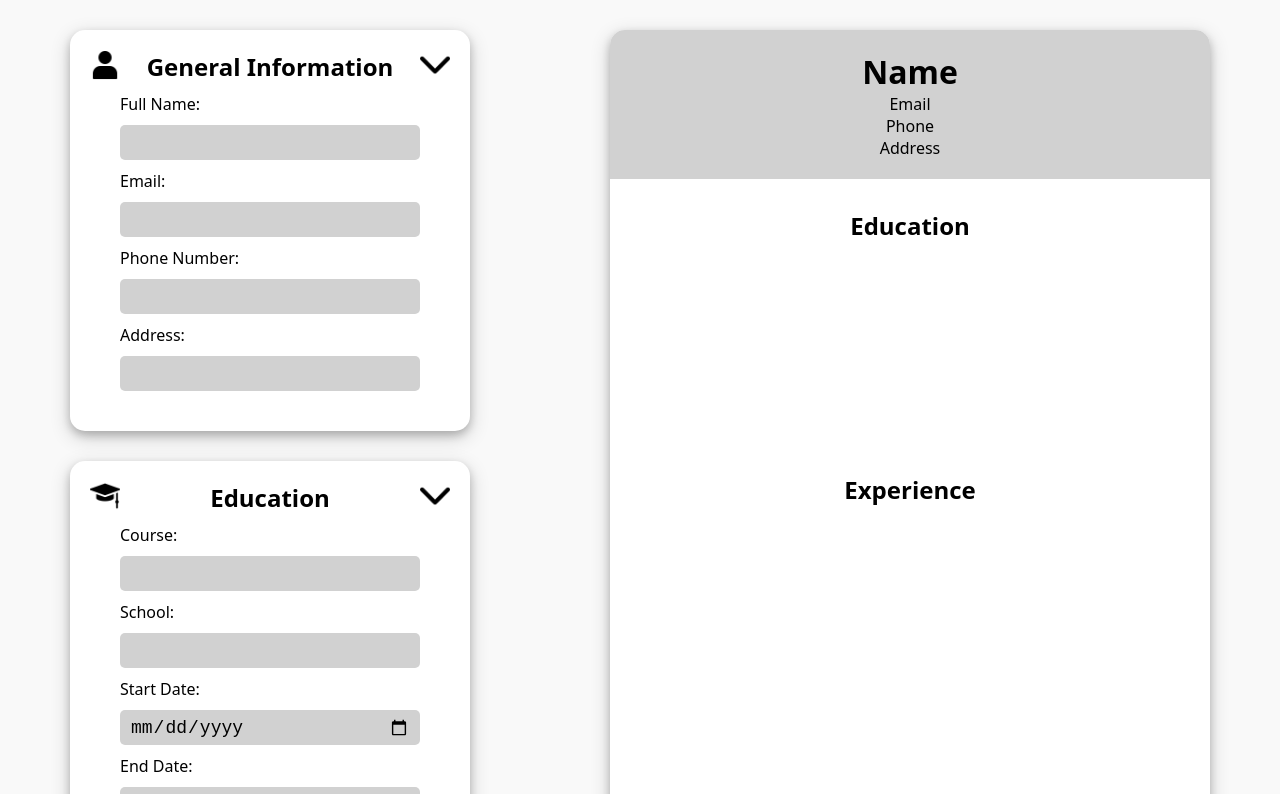
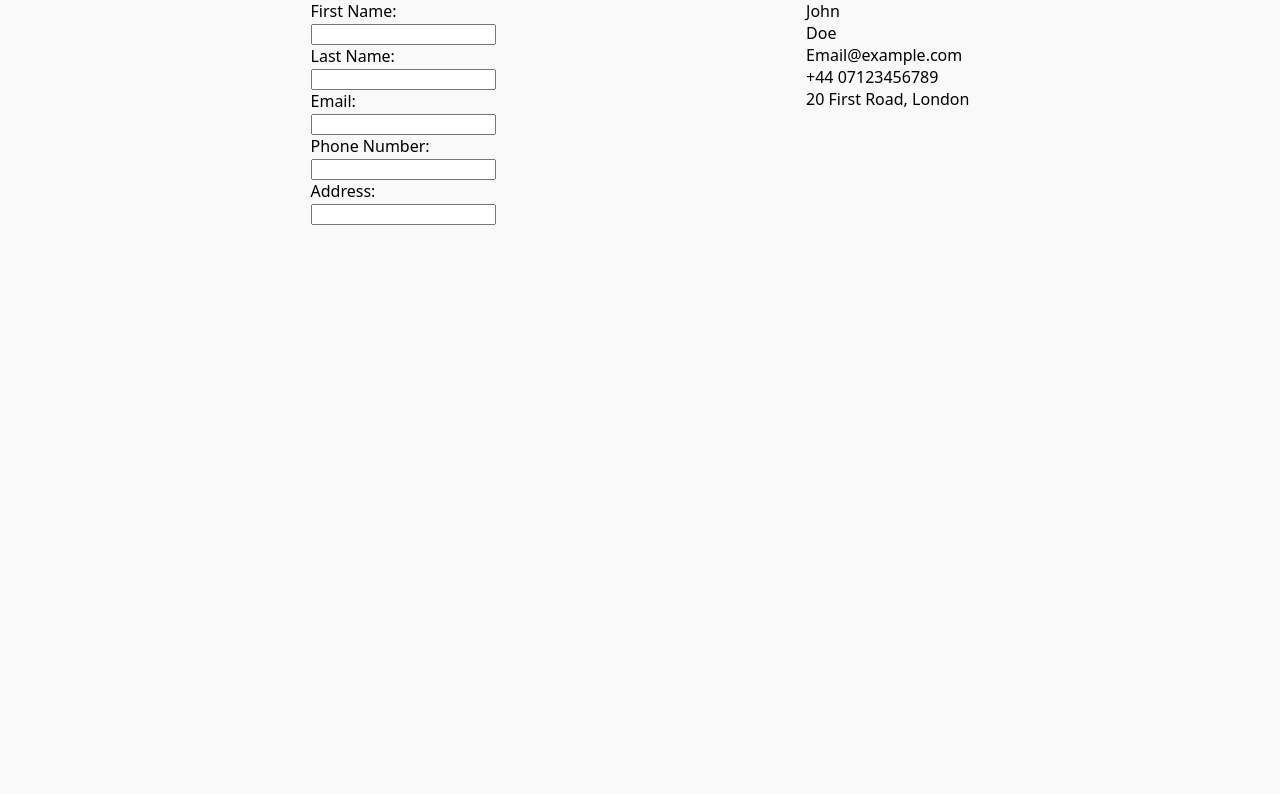
Before and after one commit to ants-1/cv-application, a React (Vite) app: page / in a window 1280 px wide. Shown: the top 794 px of the page. Built offline with nearby package versions, Linux system fonts and the light colour scheme.

Commit message:
Add GeneralInfo section

```diff
--- a/src/App.jsx
+++ b/src/App.jsx
@@ -1,21 +1,56 @@
 import "./styles/App.css";
+import { useState } from "react";
+import GeneralInfoForm from "./components/GeneralInfoForm";
 import GeneralInfo from "./components/GeneralInfo";
-import Education from "./components/Education";
-import Experience from "./components/Experience";
-import CVTemplate from "./components/CVTemplate";
 
 function App() {
+  const [firstName, setFirstName] = useState("John");
+  const [lastName, setLastName] = useState("Doe");
+  const [email, setEmail] = useState("Email@example.com");
+  const [phoneNum, setPhoneNum] = useState("+44 07123456789");
+  const [address, setAddress] = useState("20 First Road, London");
+
+  function handleFirstNameChange(e) {
+    setFirstName(e.target.value);
+  }
+
+  function handleLastNameChange(e) {
+    setLastName(e.target.value);
+  }
+
+  function handleEmailChange(e) {
+    setEmail(e.target.value);
+  }
+
+  function handlePhoneNumChange(e) {
+    setPhoneNum(e.target.value);
+  }
+
+  function handleAddressChange(e) {
+    setAddress(e.target.value);
+  }
+
   return (
     <>
       <main>
-        <div className="sidebar">
-          <GeneralInfo />
-          <Education />
-          <Experience />
-        </div>
-        <div className="content">
-          <CVTemplate />
-        </div>
+        <section className="cv-form">
+          <GeneralInfoForm
+            changeFirstName={handleFirstNameChange}
+            changeLastName={handleLastNameChange}
+            changeEmail={handleEmailChange}
+            changePhoneNum={handlePhoneNumChange}
+            changeAddress={handleAddressChange}
+          />
+        </section>
+        <section className="cv">
+          <GeneralInfo
+            firstName={firstName}
+            lastName={lastName}
+            email={email}
+            phoneNum={phoneNum}
+            address={address}
+          />
+        </section>
       </main>
     </>
   );
--- a/src/components/Button.jsx
+++ /dev/null
@@ -1,7 +0,0 @@
-function Button({ name, type }) {
-    return (
-        <button type={type}>{name}</button>
-    )
-}
-
-export default Button;
--- a/src/components/CVTemplate.jsx
+++ /dev/null
@@ -1,20 +0,0 @@
-function CVTemplate() {
-  return (
-    <div className="cv-template">
-      <div className="cv-general-info">
-        <h1 className="name">Name</h1>
-        <p className="email">Email</p>
-        <p className="phone-num">Phone</p>
-        <p className="address">Address</p>
-      </div>
-      <div className="cv-education">
-        <h2>Education</h2>
-      </div>
-      <div className="cv-experience">
-        <h2>Experience</h2>
-      </div>
-    </div>
-  );
-}
-
-export default CVTemplate;
--- a/src/components/Education.jsx
+++ /dev/null
@@ -1,46 +0,0 @@
-import Inputs from "./Inputs";
-import Button from "./Button";
-import SectionHeader from "./SectionHeader";
-
-function Education() {
-  const sectionHeaderInfo = {
-    headerIcon: "src/assets/education.png",
-    menuIcon: "src/assets/arrow-down-sign-to-navigate.png",
-  };
-  return (
-    <div className="section">
-      <SectionHeader
-        headerClassName="education"
-        headerName="Education"
-        iconSrc={sectionHeaderInfo.headerIcon}
-        menuIcon={sectionHeaderInfo.menuIcon}
-      />
-      <div className="input-section">
-        <Inputs name="course" type="text" id="course" labelText="Course:" />
-        <Inputs name="school" type="text" id="school" labelText="School:" />
-        <Inputs
-          name="start-date"
-          type="date"
-          id="start-date"
-          labelText="Start Date:"
-        />
-        <Inputs
-          name="end-date"
-          type="date"
-          id="end-date"
-          labelText="End Date:"
-        />
-        <Inputs name="city" type="text" id="city" labelText="City:" />
-        <Inputs
-          name="country"
-          type="text"
-          id="country"
-          labelText="Country (Optional):"
-        />
-        <Button name="Submit" type="submit" />
-      </div>
-    </div>
-  );
-}
-
-export default Education;
--- a/src/components/Experience.jsx
+++ /dev/null
@@ -1,55 +0,0 @@
-import Inputs from "./Inputs";
-import Button from "./Button";
-import SectionHeader from "./SectionHeader";
-
-function Experience() {
-  const sectionHeaderInfo = {
-    headerIcon: "src/assets/job-icon.png",
-    menuIcon: "src/assets/arrow-down-sign-to-navigate.png",
-  };
-  return (
-    <div className="section">
-      <SectionHeader
-        headerClassName="experience"
-        headerName="Experience"
-        iconSrc={sectionHeaderInfo.headerIcon}
-        menuIcon={sectionHeaderInfo.menuIcon}
-      />
-      <div className="input-section">
-        <Inputs
-          name="company-name"
-          type="text"
-          id="company-name"
-          labelText="Company Name:"
-        />
-        <Inputs
-          name="position"
-          type="text"
-          id="position"
-          labelText="Position Title:"
-        />
-        <Inputs
-          name="description"
-          type="text"
-          id="description"
-          labelText="Description: "
-        />
-        <Inputs
-          name="start-date"
-          type="date"
-          id="start-date"
-          labelText="Start Date:"
-        />
-        <Inputs
-          name="end-date"
-          type="date"
-          id="end-date"
-          labelText="End Date:"
-        />
-        <Button name="Submit" type="type" />
-      </div>
-    </div>
-  );
-}
-
-export default Experience;
--- a/src/components/GeneralInfo.jsx
+++ b/src/components/GeneralInfo.jsx
@@ -1,36 +1,11 @@
-import Inputs from "./Inputs";
-import Button from "./Button";
-import SectionHeader from "./SectionHeader";
-
-function GeneralInfo() {
-  const sectionHeaderInfo = {
-    headerIcon: "src/assets/user.png",
-    menuIcon: "src/assets/arrow-down-sign-to-navigate.png",
-  };
+function GeneralInfo({ firstName, lastName, email, phoneNum, address }) {
   return (
-    <div className="section">
-      <SectionHeader
-        headerClassName="general-info"
-        headerName="General Information"
-        iconSrc={sectionHeaderInfo.headerIcon}
-        menuIcon={sectionHeaderInfo.menuIcon}
-      />
-      <div className="input-section">
-        <Inputs
-          name="full-name"
-          type="text"
-          id="full-name"
-          labelText="Full Name:"
-        />
-        <Inputs name="email" type="text" id="email" labelText="Email:" />
-        <Inputs
-          name="phone-number"
-          type="text"
-          id="phone-number"
-          labelText="Phone Number:"
-        />
-        <Inputs name="address" type="text" id="address" labelText="Address:" />
-      </div>
+    <div className="cv-general-info">
+      <p>{firstName}</p>
+      <p>{lastName}</p>
+      <p>{email}</p>
+      <p>{phoneNum}</p>
+      <p>{address}</p>
     </div>
   );
 }
--- /dev/null
+++ b/src/components/GeneralInfoForm.jsx
@@ -0,0 +1,36 @@
+function GeneralInfoForm({
+  changeFirstName,
+  changeLastName,
+  changeEmail,
+  changePhoneNum,
+  changeAddress,
+}) {
+  return (
+    <>
+      <form>
+        <label>
+          <p>First Name:</p>
+          <input type="text" onChange={changeFirstName} />
+        </label>
+        <label>
+          <p>Last Name:</p>
+          <input type="text" onChange={changeLastName} />
+        </label>
+        <label>
+          <p>Email:</p>
+          <input type="text" onChange={changeEmail} />
+        </label>
+        <label>
+          <p>Phone Number:</p>
+          <input type="text" onChange={changePhoneNum} />
+        </label>
+        <label>
+          <p>Address:</p>
+          <input type="text" onChange={changeAddress} />
+        </label>
+      </form>
+    </>
+  );
+}
+
+export default GeneralInfoForm;
--- a/src/components/Inputs.jsx
+++ /dev/null
@@ -1,10 +0,0 @@
-function Inputs({ name, type, id, labelText }) {
-    return (
-      <label htmlFor={name}>
-        <p>{labelText}</p>
-        <input type={type} name={name} id={id} />
-      </label>
-    );
-  }
-
-  export default Inputs;
--- a/src/components/SectionHeader.jsx
+++ /dev/null
@@ -1,11 +0,0 @@
-function SectionHeader({headerClassName, headerName, iconSrc, menuIcon }) {
-    return (
-        <div className={headerClassName}>
-            <img src={iconSrc} alt="" />
-            <h2>{headerName}</h2>
-            <img src={menuIcon} className="arrow-icon" alt="" />
-        </div>
-    )
-}
-
-export default SectionHeader;
--- a/src/styles/App.css
+++ b/src/styles/App.css
@@ -15,116 +15,7 @@ body {
     Oxygen, Ubuntu, Cantarell, "Open Sans", "Helvetica Neue", sans-serif;
 }
 
-img {
-  width: 30px;
-  height: 30px;
-}
-
 main {
   display: flex;
-  flex-direction: column;
-  align-items: center;
+  justify-content: space-evenly;
 }
-
-.general-info,
-.education,
-.experience {
-  display: flex;
-  justify-content: space-between;
-  width: 100%;
-}
-
-.section {
-  display: flex;
-  flex-direction: column;
-  align-items: center;
-  background-color: var(--white);
-  width: 400px;
-  margin: 30px 0;
-  padding: 20px;
-  border-radius: 15px;
-  box-shadow: 0 4px 8px 0 rgba(0, 0, 0, 0.2), 0 6px 20px 0 rgba(0, 0, 0, 0.19);
-}
-
-.input-section {
-  display: flex;
-  flex-direction: column;
-  align-items: center;
-  padding: 10px 40px;
-}
-
-input {
-  background-color: var(--grey);
-  border: none;
-  border-radius: 5px;
-  height: 35px;
-  width: 300px;
-  margin: 10px 0;
-  padding: 0px 10px;
-  font-size: 18px;
-}
-
-.arrow-icon {
-  cursor: pointer;
-}
-
-button {
-  display: block;
-  background-color: var(--grey);
-  height: 35px;
-  width: 200px;
-  margin: 10px 0;
-  border-radius: 5px;
-  border: none;
-  font-size: 18px;
-  font-weight: 700;
-  cursor: pointer;
-}
-
-.cv-template {
-  display: flex;
-  flex-direction: column;
-  align-items: center;
-  background-color: var(--white);
-  width: 400px;
-  height: 800px;
-  margin: 30px 0;
-  border-radius: 15px;
-  box-shadow: 0 4px 8px 0 rgba(0, 0, 0, 0.2), 0 6px 20px 0 rgba(0, 0, 0, 0.19);
-}
-
-.cv-general-info {
-  background-color: var(--grey);
-  text-align: center;
-  width: 100%;
-  padding: 20px;
-  border-top-right-radius: 15px;
-  border-top-left-radius: 15px;
-}
-
-.cv-education {
-  height: 33%;
-  margin-top: 30px;
-}
-
-.cv-experience {
-  height: 33%;
-}
-
-@media only screen and (min-width: 620px) {
-  .cv-template {
-    width: 600px;
-  }
-}
-
-@media only screen and (min-width: 1080px) {
-  main {
-    flex-direction: row;
-    justify-content: space-around;
-    align-items: normal;
-  }
-
-  .cv-template {
-    width: 600px;
-  }
-}
```
